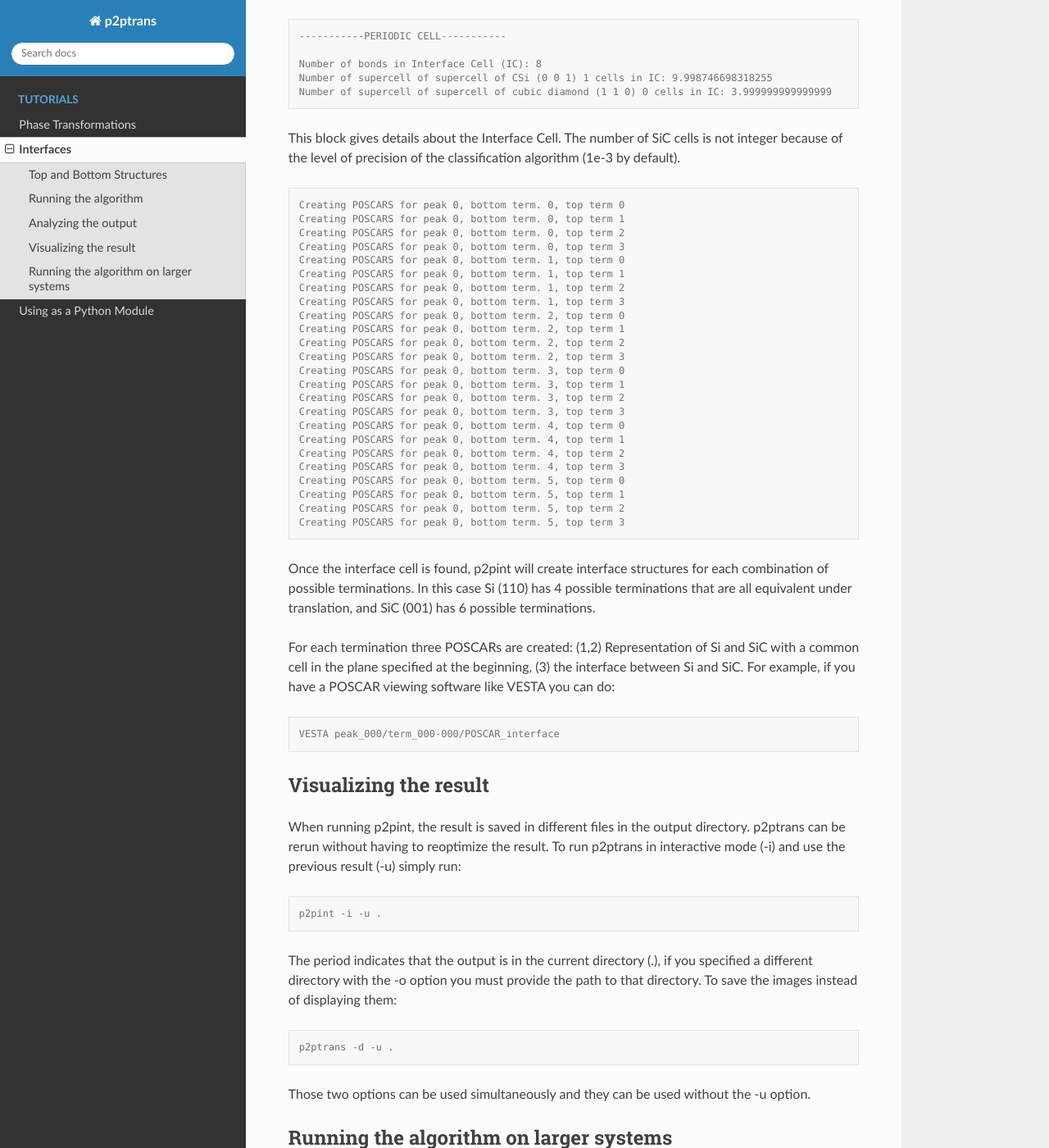
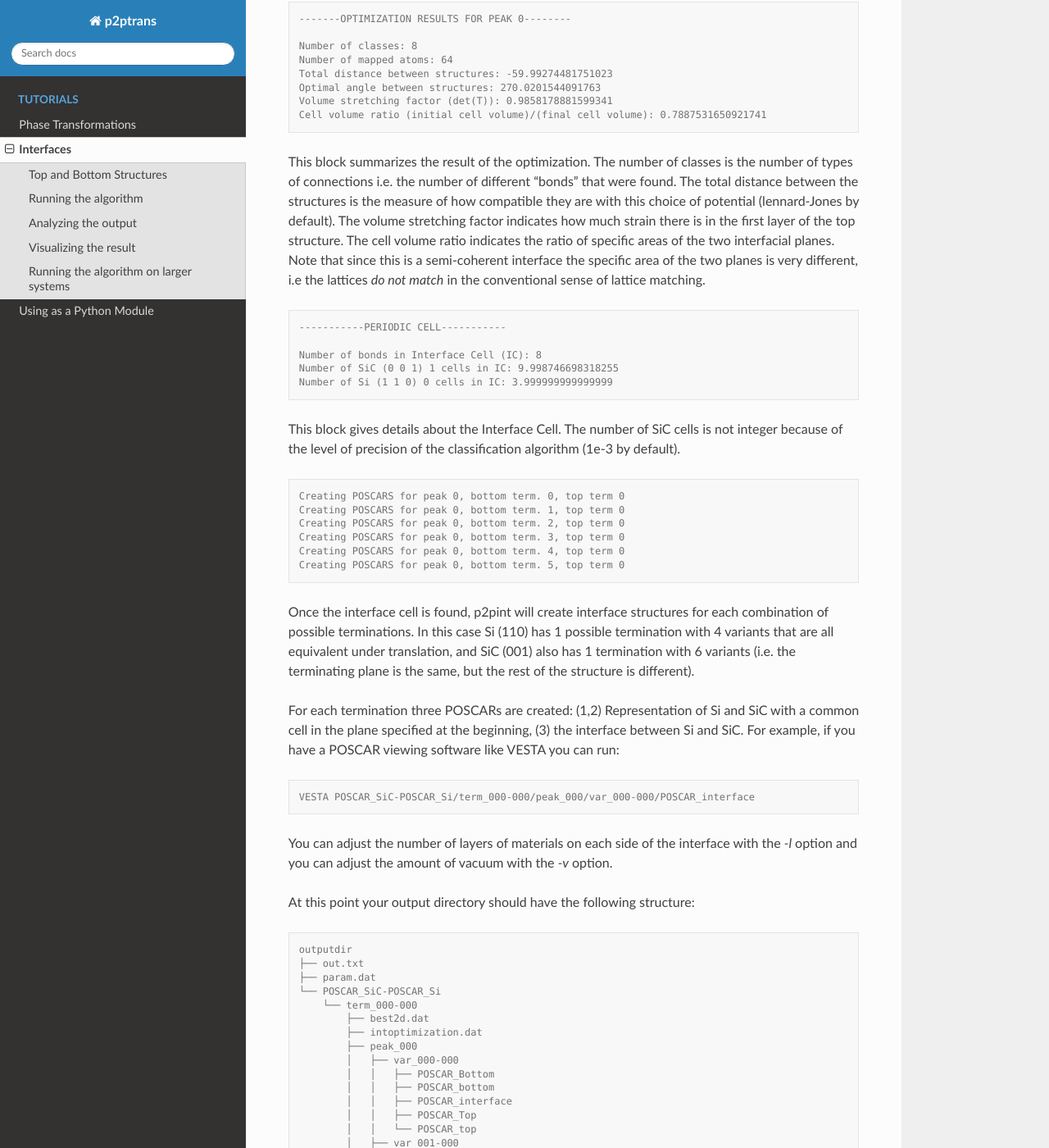
Before and after one commit to ftherrien/p2ptrans, a Sphinx documentation site: the page built from docs/source/interfaces.rst, in a window 1280 px wide and 1400 px high, scrolled down 3025 px. Shown: the whole window at 82% size. Built offline with Sphinx 7.4.7 and the Read the Docs theme 2.0.0, drawn with Linux system fonts in a browser that asks for light colours; some of the changed text lies outside the part shown.

Commit message:
Updated the documentation with some of the new functionalities

```diff
--- a/docs/source/interfaces.rst
+++ b/docs/source/interfaces.rst
@@ -74,19 +74,29 @@
 
 .. code-block:: console
 
-   p2pint -T POSCAR_Si [1,1,0] -B POSCAR_SiC [0,0,1] -c 1 Si
+   p2pint -T POSCAR_Si [1,1,0] 1 Si -B POSCAR_SiC [0,0,1] 1 Si
 
-Here we defined Si as the top structure (`-T`) and its corresponding h,k,l as (110). We defined SiC as the bottom structure (substrate) (`-B`) with the (001) interfacial plane. The `-c` option determines the bonding rule (or _c_hemistry) we set it as: `1 Si Si2` which means "the first group is composed of Si". This will associate, and therefore, bond any atom labeled Si. To bond carbon with silicon instead, the rule would be `1 Si C`.
+Here we defined Si as the top structure (`-T`) and its corresponding h,k,l as (110). We defined SiC as the bottom structure (substrate) (`-B`) with the (001) interfacial plane. The rest of the command determines the bonding rule we set it as: `1 Si` which means "the first group is composed of Si". This will associate, and therefore, bond any atom labeled Si. To bond carbon with silicon instead, the command would have been:
 
-.. note:: If a termination had two different types of atoms (which is not the case here) then the rule could be: `1 A C 2 B D` which would bond A with C and B with D at the interface between AB and CD. Similarly, we could bond A and B to C with `1 A B C`.
+.. code-block:: console
+
+   p2pint -T POSCAR_Si [1,1,0] 1 Si -B POSCAR_SiC [0,0,1] 1 C
+
+.. note:: If a termination had two different types of atoms (which is not the case here) then the rules could be: `-B POSCAR_AB [h,k,l] 1 A 2 B` and `-T POSCAR_CD [h,k,l] 1 C 2 D` which would bond A with C and B with D at the interface between AB and CD. Similarly, we could bond A and B to C with `-B POSCAR_AB [h,k,l] 1 A B` and `-T POSCAR_CD [h,k,l] 1 C`.
 
 If you would like to store the output files in a subdirectory (e.g. `outputdir`) just add `-o outputdir`:
 
 .. code-block:: console
 
-   p2pint -T POSCAR_Si [1,1,0] -B POSCAR_SiC [0,0,1] -c 1 Si -o outputdir
+   p2pint -T POSCAR_Si [1,1,0] 1 Si -B POSCAR_SiC [0,0,1] 1 Si -o outputdir
 
 This should take about 10 min to run on a laptop. p2pint will automatically use all threads on your computer so the computation time will depend on the number of cores on your computer.
+
+.. note:: If you do not want p2pint to use all the available threads on the computer, limit the number of threads woth:
+
+   .. code-block:: console
+
+   OMP_NUM_THREADS=1 p2pint -T POSCAR_Si [1,1,0] 1 Si -B POSCAR_SiC [0,0,1] 1 Si
 
 Analyzing the output
 ^^^^^^^^^^^^^^^^^^^^
@@ -101,9 +111,9 @@
 
 .. code-block:: console
 
-   Check progress in ./progress.txt
+   Check progress in ./POSCAR_SiC-POSCAR_Si/term_000-000/progress.txt
 
-*progress.txt* contains a list of the initial random starts that have been started and completed.
+*progress.txt* contains a list of the random initializations minimizations that have been started and completed.
 
 .. code-block:: console
 
@@ -130,56 +140,92 @@
    -----------PERIODIC CELL-----------
 
    Number of bonds in Interface Cell (IC): 8
-   Number of supercell of supercell of CSi (0 0 1) 1 cells in IC: 9.998746698318255
-   Number of supercell of supercell of cubic diamond (1 1 0) 0 cells in IC: 3.999999999999999
+   Number of SiC (0 0 1) 1 cells in IC: 9.998746698318255
+   Number of Si (1 1 0) 0 cells in IC: 3.999999999999999
 
 This block gives details about the Interface Cell. The number of SiC cells is not integer because of the level of precision of the classification algorithm (1e-3 by default).
 
 .. code-block:: console
 
    Creating POSCARS for peak 0, bottom term. 0, top term 0
-   Creating POSCARS for peak 0, bottom term. 0, top term 1
-   Creating POSCARS for peak 0, bottom term. 0, top term 2
-   Creating POSCARS for peak 0, bottom term. 0, top term 3
    Creating POSCARS for peak 0, bottom term. 1, top term 0
-   Creating POSCARS for peak 0, bottom term. 1, top term 1
-   Creating POSCARS for peak 0, bottom term. 1, top term 2
-   Creating POSCARS for peak 0, bottom term. 1, top term 3
    Creating POSCARS for peak 0, bottom term. 2, top term 0
-   Creating POSCARS for peak 0, bottom term. 2, top term 1
-   Creating POSCARS for peak 0, bottom term. 2, top term 2
-   Creating POSCARS for peak 0, bottom term. 2, top term 3
    Creating POSCARS for peak 0, bottom term. 3, top term 0
-   Creating POSCARS for peak 0, bottom term. 3, top term 1
-   Creating POSCARS for peak 0, bottom term. 3, top term 2
-   Creating POSCARS for peak 0, bottom term. 3, top term 3
    Creating POSCARS for peak 0, bottom term. 4, top term 0
-   Creating POSCARS for peak 0, bottom term. 4, top term 1
-   Creating POSCARS for peak 0, bottom term. 4, top term 2
-   Creating POSCARS for peak 0, bottom term. 4, top term 3
    Creating POSCARS for peak 0, bottom term. 5, top term 0
-   Creating POSCARS for peak 0, bottom term. 5, top term 1
-   Creating POSCARS for peak 0, bottom term. 5, top term 2
-   Creating POSCARS for peak 0, bottom term. 5, top term 3
 
-Once the interface cell is found, p2pint will create interface structures for each combination of possible terminations. In this case Si (110) has 4 possible terminations that are all equivalent under translation, and SiC (001) has 6 possible terminations.
+Once the interface cell is found, p2pint will create interface structures for each combination of possible terminations. In this case Si (110) has 1 possible termination with 4 variants that are all equivalent under translation, and SiC (001) also has 1 termination with 6 variants (i.e. the terminating plane is the same, but the rest of the structure is different).
 
-For each termination three POSCARs are created: (1,2) Representation of Si and SiC with a common cell in the plane specified at the beginning, (3) the interface between Si and SiC. For example, if you have a POSCAR viewing software like VESTA you can do:
+For each termination three POSCARs are created: (1,2) Representation of Si and SiC with a common cell in the plane specified at the beginning, (3) the interface between Si and SiC. For example, if you have a POSCAR viewing software like VESTA you can run:
 
 .. code-block:: console
 
-   VESTA peak_000/term_000-000/POSCAR_interface
+   VESTA POSCAR_SiC-POSCAR_Si/term_000-000/peak_000/var_000-000/POSCAR_interface
+
+You can adjust the number of layers of materials on each side of the interface with the `-l` option and you can adjust the amount of vacuum with the `-v` option.
+
+At this point your output directory should have the following structure:
+
+.. code-block:: console
+
+   outputdir
+   ├── out.txt
+   ├── param.dat
+   └── POSCAR_SiC-POSCAR_Si
+       └── term_000-000
+           ├── best2d.dat
+           ├── intoptimization.dat
+           ├── peak_000
+           │   ├── var_000-000
+           │   │   ├── POSCAR_Bottom
+           │   │   ├── POSCAR_bottom
+           │   │   ├── POSCAR_interface
+           │   │   ├── POSCAR_Top
+           │   │   └── POSCAR_top
+           │   ├── var_001-000
+           │   │   ├── POSCAR_Bottom
+           │   │   ├── POSCAR_bottom
+           │   │   ├── POSCAR_interface
+           │   │   ├── POSCAR_Top
+           │   │   └── POSCAR_top
+           │   ├── var_002-000
+           │   │   ├── POSCAR_Bottom
+           │   │   ├── POSCAR_bottom
+           │   │   ├── POSCAR_interface
+           │   │   ├── POSCAR_Top
+           │   │   └── POSCAR_top
+           │   ├── var_003-000
+           │   │   ├── POSCAR_Bottom
+           │   │   ├── POSCAR_bottom
+           │   │   ├── POSCAR_interface
+           │   │   ├── POSCAR_Top
+           │   │   └── POSCAR_top
+           │   ├── var_004-000
+           │   │   ├── POSCAR_Bottom
+           │   │   ├── POSCAR_bottom
+           │   │   ├── POSCAR_interface
+           │   │   ├── POSCAR_Top
+           │   │   └── POSCAR_top
+           │   └── var_005-000
+           │       ├── POSCAR_Bottom
+           │       ├── POSCAR_bottom
+           │       ├── POSCAR_interface
+           │       ├── POSCAR_Top
+           │       └── POSCAR_top
+           └── progress.txt
+
+
 
 Visualizing the result
 ^^^^^^^^^^^^^^^^^^^^^^
 
-When running p2pint, the result is saved in different files in the output directory. p2ptrans can be rerun without having to reoptimize the result. To run p2ptrans in interactive mode (-i) and use the previous result (-u) simply run:
+When running p2pint, the result is saved in different files in the output directory. p2ptrans can be rerun without having to reoptimize the result. To run p2ptrans in interactive mode (`-i`) and use the previous result (`-u`) simply run:
 
 .. code-block:: console
 
    p2pint -i -u .
 
-The period indicates that the output is in the current directory (.), if you specified a different directory with the -o option you must provide the path to that directory. To save the images instead of displaying them:
+The period indicates that the output is in the current directory (.), if you specified a different directory with the `-o` option you must provide the path to that directory. To save the images instead of displaying them:
 
 .. code-block:: console
 
@@ -196,7 +242,7 @@
 
 	  .. code-block:: console
 
-	     p2pint -T POSCAR_Si [1,1,0] -B POSCAR_SiC [0,0,1] -c 1 Si -o outputdir2 --test
+	     p2pint -T POSCAR_Si [1,1,0] 1 Si -B POSCAR_SiC [0,0,1] 1 Si -o outputdir2 --test
 
 	  That will tell you how many atoms will be in each disk which will give you an idea of how big the calculations will be--this is not always trivial when inputting two non-primitive structures of different sizes. It will also create the output directory and save the parameters of the run.
 
@@ -204,7 +250,7 @@
 
 .. code-block:: console
 
-   p2pint -T POSCAR_Si [1,1,0] -B POSCAR_SiC [0,0,1] -c 1 Si -n 130
+   p2pint -T POSCAR_Si [1,1,0] 1 Si -B POSCAR_SiC [0,0,1] 1 Si -n 130
 
 .. note:: If you do not want to re-enter the same parameters you can also do:
 
```
Also changed, not shown: other parts of docs/source/interfaces.rst (+2 -2 lines), README.md (+2 -1 lines), docs/source/pymodule.rst (+22 -1 lines).
